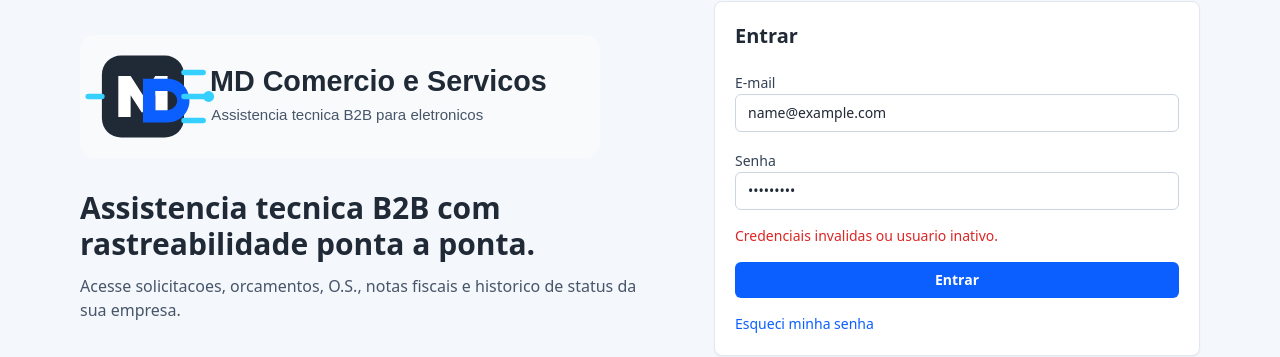
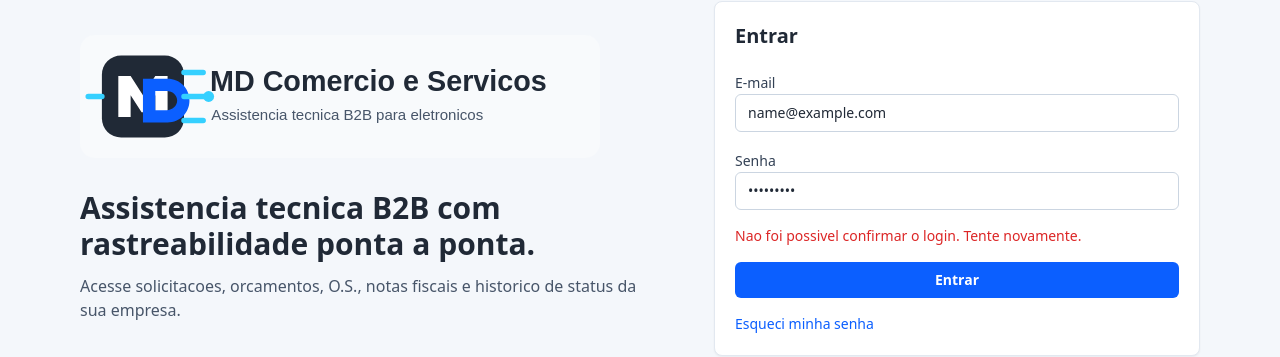
Before and after one commit to luizcarlosmartinsdias-commits/sistema_md_comercio_e_servicos, a Next.js app: page /login in a window 1280 px wide. Both pictures are taken after typing "name@example.com", "Sample123" into the empty fields and a click on the button "Entrar". Shown: the part 254-611 px from the top of the page. Built offline with nearby package versions, Linux system fonts and the light colour scheme; no server answers.

Commit message:
fix: make login redirect reliable

```diff
--- a/src/components/login-form.tsx
+++ b/src/components/login-form.tsx
@@ -2,27 +2,69 @@
 
 import { signIn } from 'next-auth/react';
 import { useRouter } from 'next/navigation';
-import { useState, useTransition } from 'react';
+import { FormEvent, useState, useTransition } from 'react';
+
+const dashboardPath = '/dashboard';
 
 export function LoginForm() {
   const router = useRouter();
   const [error, setError] = useState<string | null>(null);
   const [pending, startTransition] = useTransition();
 
+  function handleSubmit(event: FormEvent<HTMLFormElement>) {
+    event.preventDefault();
+    setError(null);
+
+    const form = event.currentTarget;
+    const formData = new FormData(form);
+    const email = String(formData.get('email') ?? '').trim();
+    const password = String(formData.get('password') ?? '');
+
+    startTransition(async () => {
+      try {
+        const result = await signIn('credentials', {
+          email,
+          password,
+          redirect: false,
+          callbackUrl: dashboardPath
+        });
+
+        if (result?.error) {
+          setError('Credenciais invalidas ou usuario inativo.');
+          return;
+        }
+
+        if (result?.ok) {
+          router.refresh();
+          router.replace(normalizeInternalUrl(result.url) ?? dashboardPath);
+          return;
+        }
+
+        setError('Nao foi possivel confirmar o login. Tente novamente.');
+      } catch {
+        setError('Erro ao tentar entrar. Verifique sua conexao e tente novamente.');
+      }
+    });
+  }
+
   return (
-    <form className="mt-5 space-y-4" onSubmit={(event) => {
-      event.preventDefault();
-      const formData = new FormData(event.currentTarget);
-      startTransition(async () => {
-        const result = await signIn('credentials', { email: formData.get('email'), password: formData.get('password'), redirect: false });
-        if (result?.ok) router.push('/dashboard');
-        else setError('Credenciais invalidas ou usuario inativo.');
-      });
-    }}>
-      <div><label>E-mail</label><input name="email" type="email" required /></div>
-      <div><label>Senha</label><input name="password" type="password" required /></div>
-      {error ? <p className="text-sm text-red-600">{error}</p> : null}
-      <button className="btn w-full" disabled={pending}>{pending ? 'Entrando...' : 'Entrar'}</button>
+    <form className="mt-5 space-y-4" onSubmit={handleSubmit}>
+      <div><label>E-mail</label><input name="email" type="email" required autoComplete="email" /></div>
+      <div><label>Senha</label><input name="password" type="password" required autoComplete="current-password" /></div>
+      {error ? <p className="text-sm text-red-600" role="alert">{error}</p> : null}
+      <button className="btn w-full" type="submit" disabled={pending}>{pending ? 'Entrando...' : 'Entrar'}</button>
     </form>
   );
 }
+
+function normalizeInternalUrl(url?: string | null) {
+  if (!url) return null;
+
+  try {
+    const parsed = new URL(url, window.location.origin);
+    if (parsed.origin !== window.location.origin) return dashboardPath;
+    return `${parsed.pathname}${parsed.search}${parsed.hash}`;
+  } catch {
+    return dashboardPath;
+  }
+}
```
